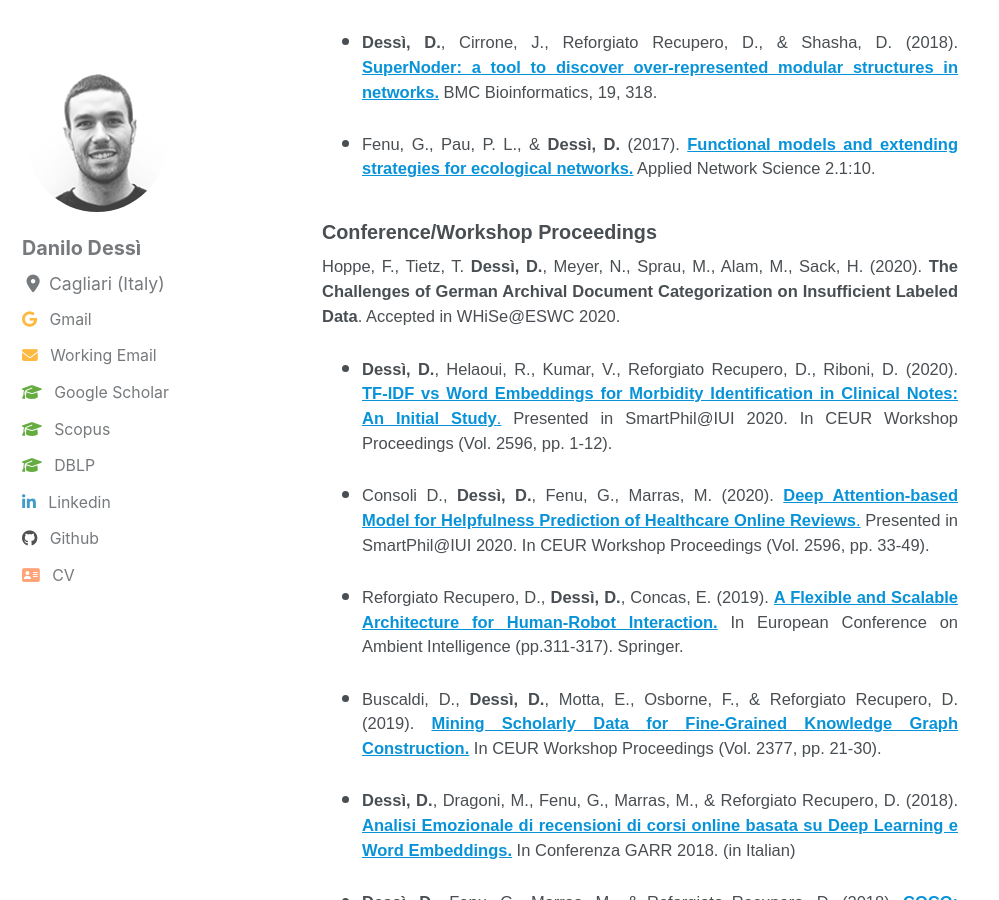
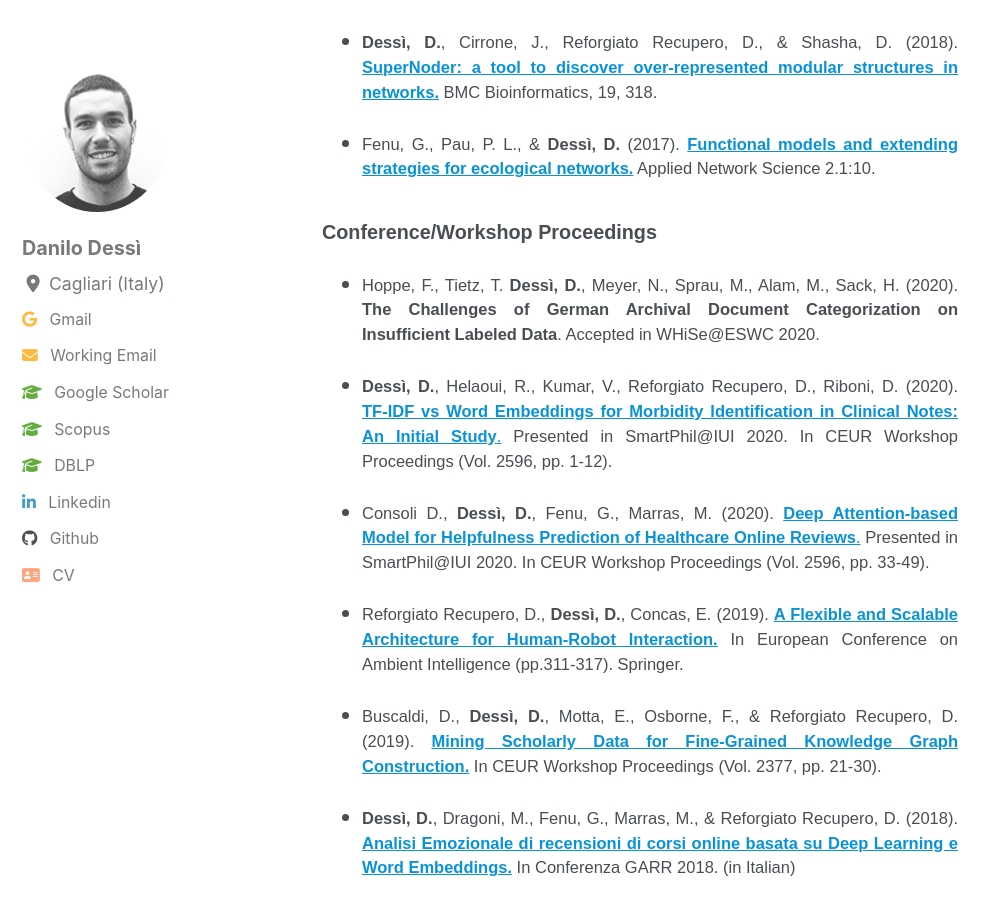
Before and after one commit to danilo-dessi/danilo-dessi.github.io, a Jekyll site: the page built from pages/publications.md, in a window 1280 px wide and 900 px high, scrolled down 340 px. Shown: the whole window, without its empty margins (0-999 px from the left). Built offline with Jekyll 4.4.1, drawn with Linux system fonts in a browser that asks for light colours; cached includes are drawn as plain includes; nearby versions of some CDN libraries.

```diff
--- a/pages/publications.md
+++ b/pages/publications.md
@@ -17,7 +17,7 @@ title: Publications
 
 ### Conference/Workshop Proceedings
 
-Hoppe, F., Tietz, T. **Dessì, D.**, Meyer, N., Sprau, M., Alam, M., Sack, H. (2020). **The Challenges of German Archival Document Categorization on Insufficient Labeled Data**. Accepted in WHiSe@ESWC 2020.
+- Hoppe, F., Tietz, T. **Dessì, D.**, Meyer, N., Sprau, M., Alam, M., Sack, H. (2020). **The Challenges of German Archival Document Categorization on Insufficient Labeled Data**. Accepted in WHiSe@ESWC 2020.
 
 - **Dessì, D.**, Helaoui, R., Kumar, V., Reforgiato Recupero, D., Riboni, D. (2020). [**TF-IDF vs Word Embeddings for Morbidity Identification in Clinical Notes: An Initial Study**.](http://ceur-ws.org/Vol-2596/paper1.pdf) Presented in SmartPhil@IUI 2020. In CEUR Workshop Proceedings (Vol. 2596, pp. 1-12).
 
```
